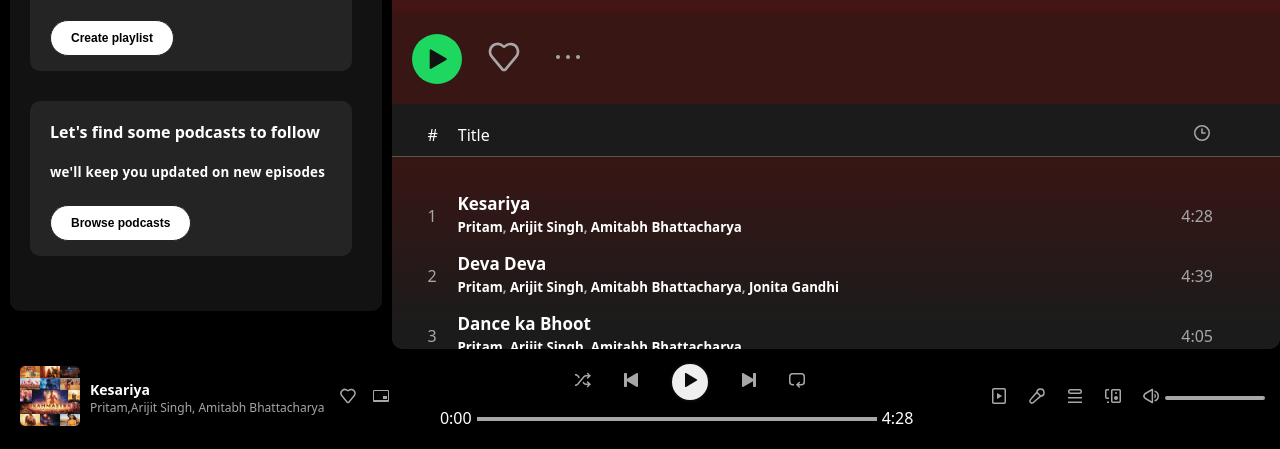
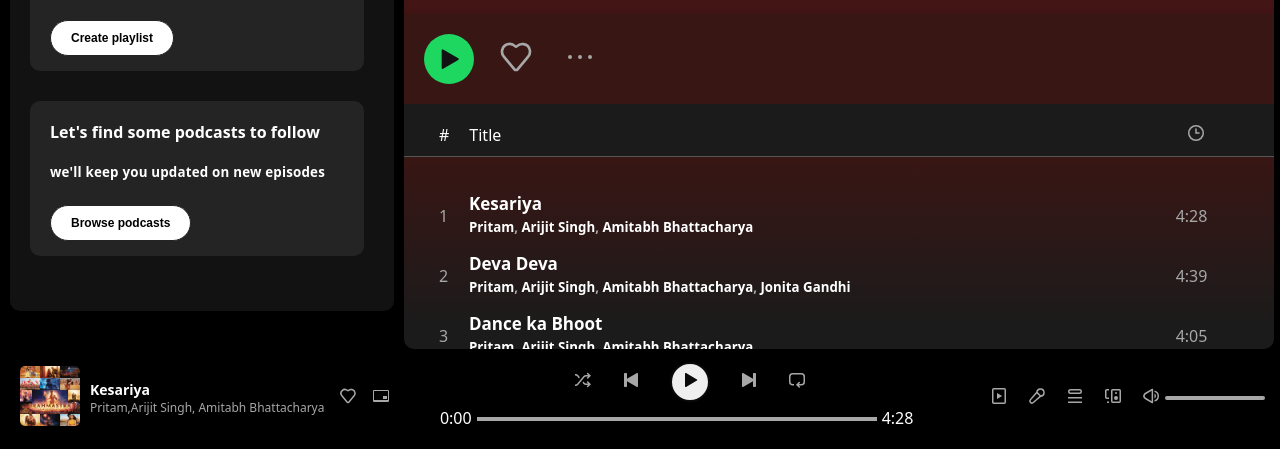
Before and after one commit to sandeepa-oraon/spotify-clone, a plain HTML site: page asset/page/songs/index.html in a window 1280 px wide. Shown: the part 351-800 px from the top of the page. Drawn offline with Linux system fonts and the light colour scheme; files whose address does not match are found by name.

Commit message:
Update style.css

```diff
--- a/asset/page/songs/style.css
+++ b/asset/page/songs/style.css
@@ -5,7 +5,8 @@
 .container2{
     border-radius: 10px;
     /* height: 95%; */
-    width: 915px;
+    /* width: 915px; */
+    width: 90wh;
     margin:10px;
     padding:0px 0px 10px 0px;
     overflow-y: scroll;
```
